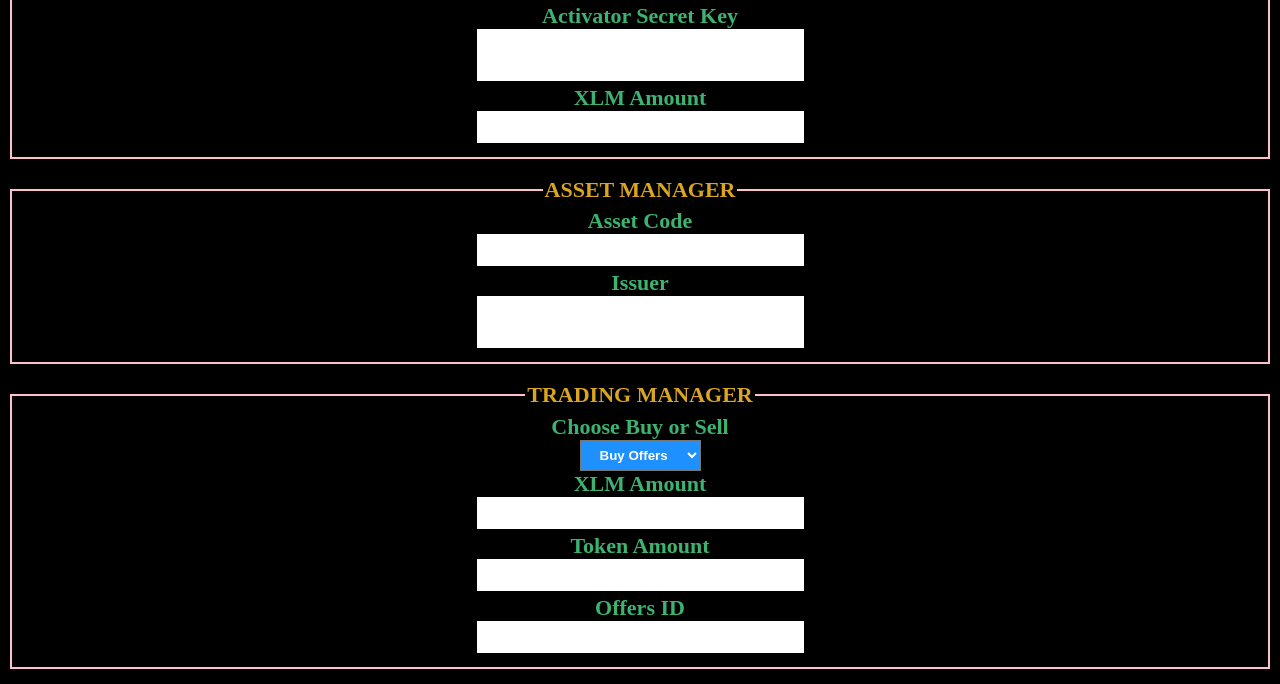
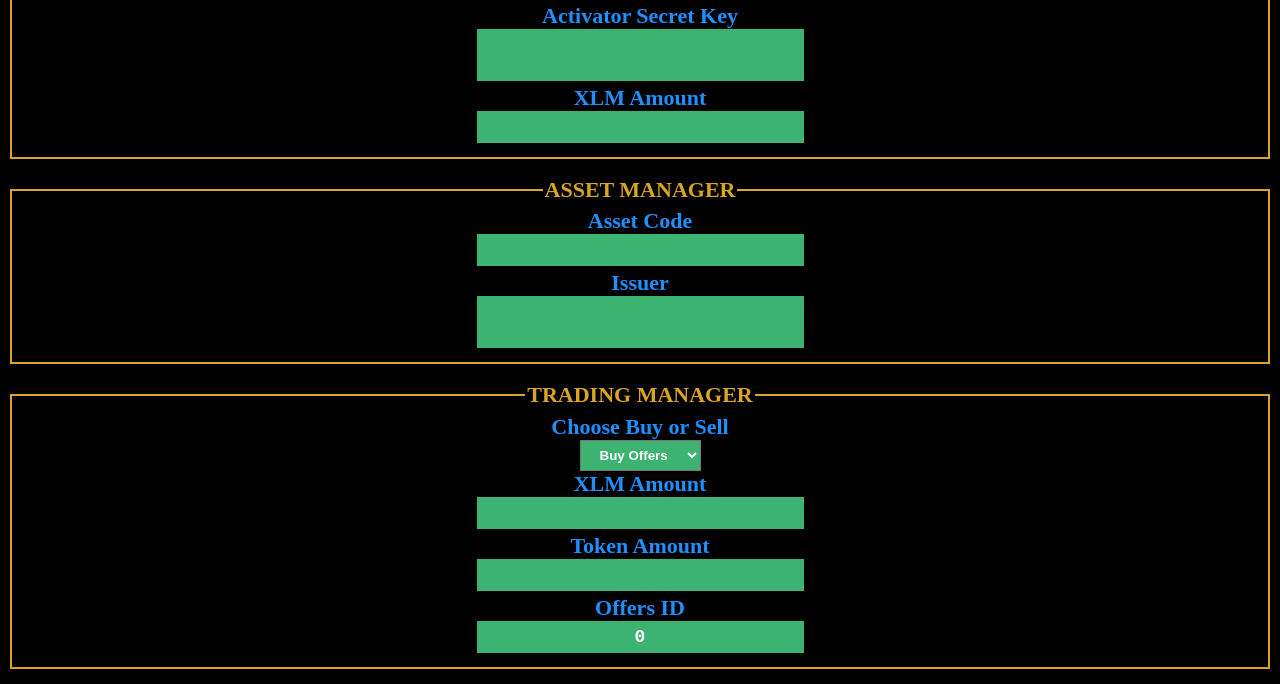
Before and after one commit to masakini/masakini.github.io, a website: page ui/tokenpositionbooster.html in a window 1280 px wide. Shown: the part 101-785 px from the top of the page. Drawn offline with Linux system fonts and the light colour scheme.

Commit message:
Update tokenpositionbooster.html

```diff
--- a/ui/tokenpositionbooster.html
+++ b/ui/tokenpositionbooster.html
@@ -17,7 +17,7 @@
                      font-size:28px;
                     }
            fieldset {
-                     border:2px solid pink;
+                     border:2px solid goldenrod;
                     }
            legend   {
                      font-size:22px;
@@ -26,7 +26,7 @@
                     }
            label    {
                      font-size:22px;
-                     color:mediumseagreen;
+                     color:dodgerblue;
                     }
            textarea {
                      resize:none;
@@ -35,12 +35,12 @@
                      font-size:18px;
                      font-weight:bold;
                      padding:6px 2px;
-                     background-color:darkdodgerblue;
+                     background-color:mediumseagreen;
                      border:none;
                     }
            select   {
                      color:white;
-                     background-color:dodgerblue;
+                     background-color:mediumseagreen;
                      padding:6px 15px;
                      font-size=22px;
                      font-weight:bold;
```
